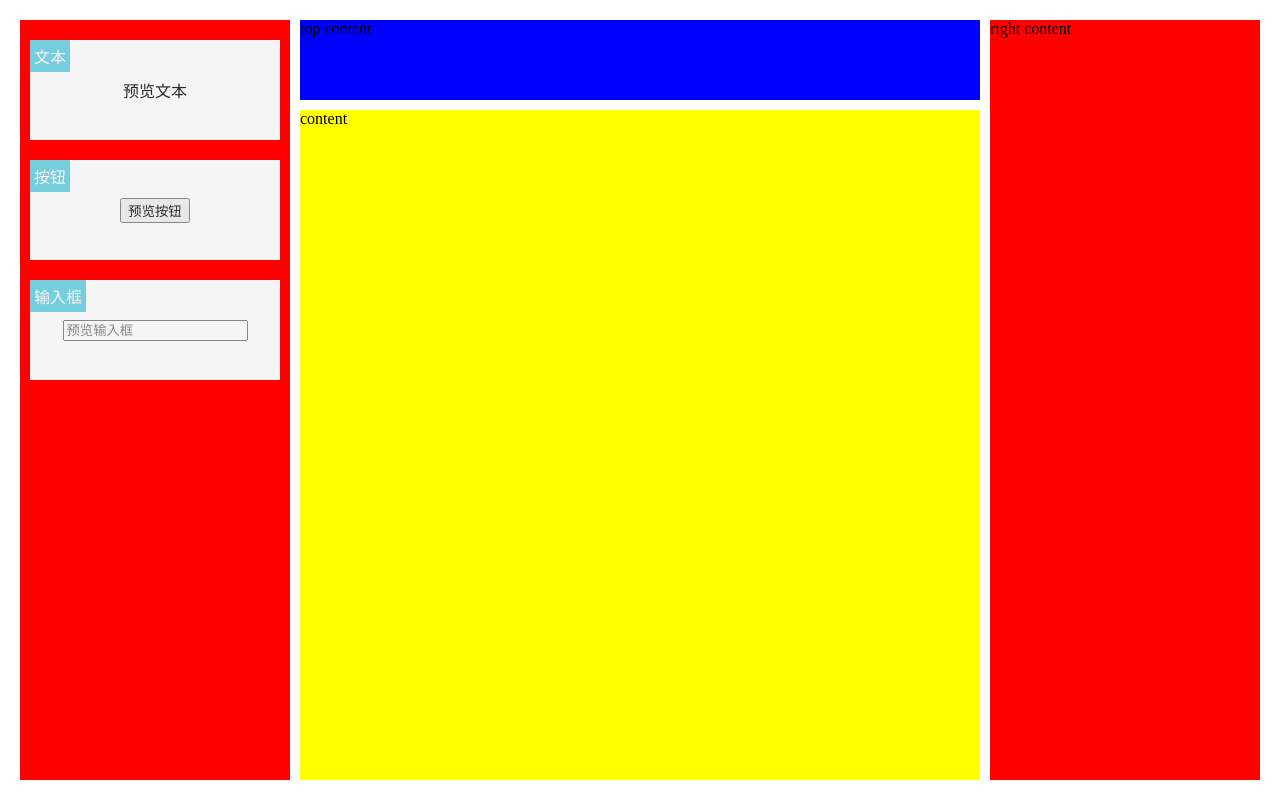
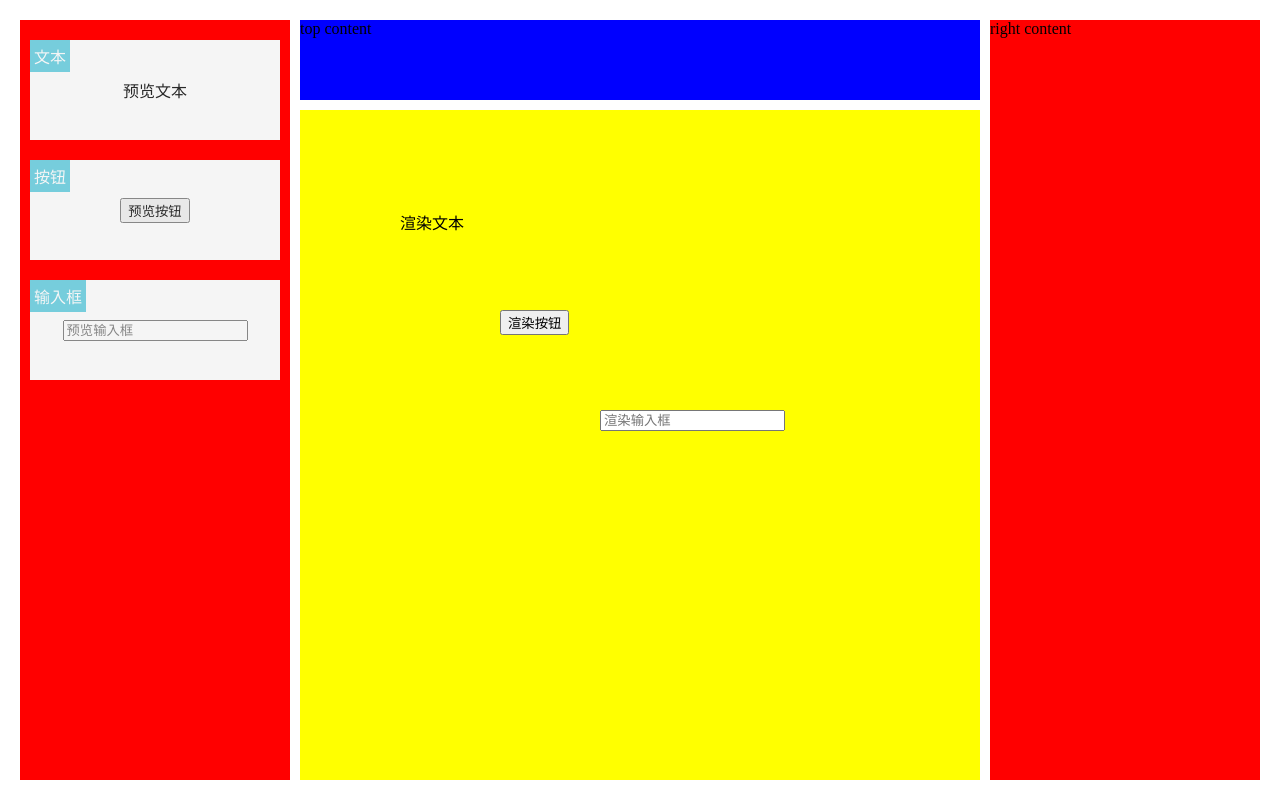
Before and after one commit to hejuxin/vue-lowcode, a Vue app: page / in a window 1280 px wide. Built offline with nearby package versions, Linux system fonts and the light colour scheme.

Commit message:
feat: 添加内容区渲染组件逻辑

```diff
--- a/src/packages/editor.jsx
+++ b/src/packages/editor.jsx
@@ -39,7 +39,23 @@ export default defineComponent({
           <div className="editor-container-top">top content</div>
           <div className="editor-container-content">
             <div className="editor-container-content-canvas" style={contentStyles.value}>
-              content
+              {
+                data.value.blocks.map(block => {
+                  const blockStyles = {
+                    top: `${block.top}px`,
+                    left: `${block.left}px`,
+                    zIndex: block.zIndex
+                  }
+
+                  const component = config.componentMap[block.key];
+                  const RenderComponent = component.render();
+                  return (
+                    <div class="editor-block" style={blockStyles}>
+                      {RenderComponent}
+                    </div>
+                  )
+                })
+              }
             </div>
           </div>
         </div>
```
